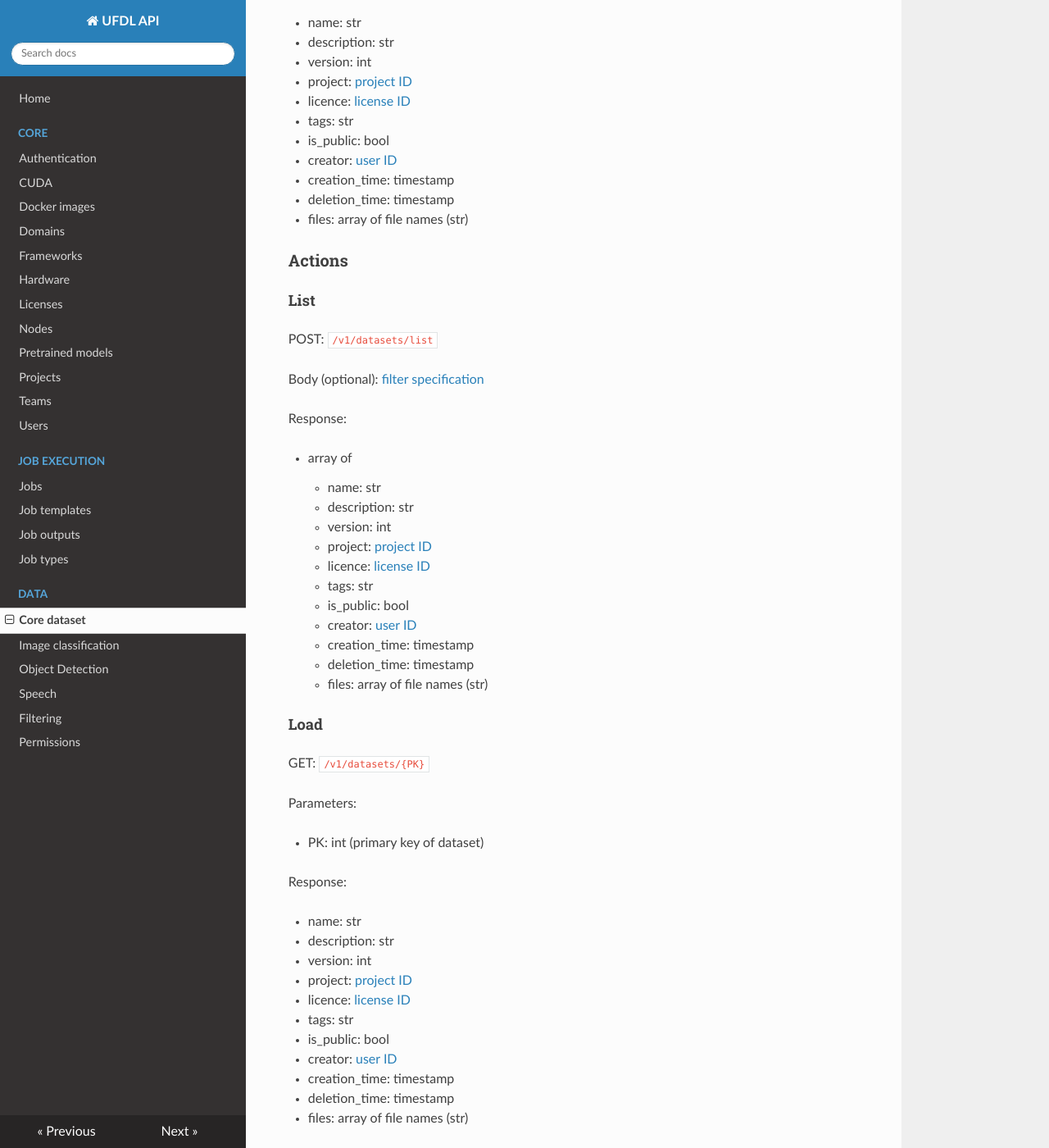
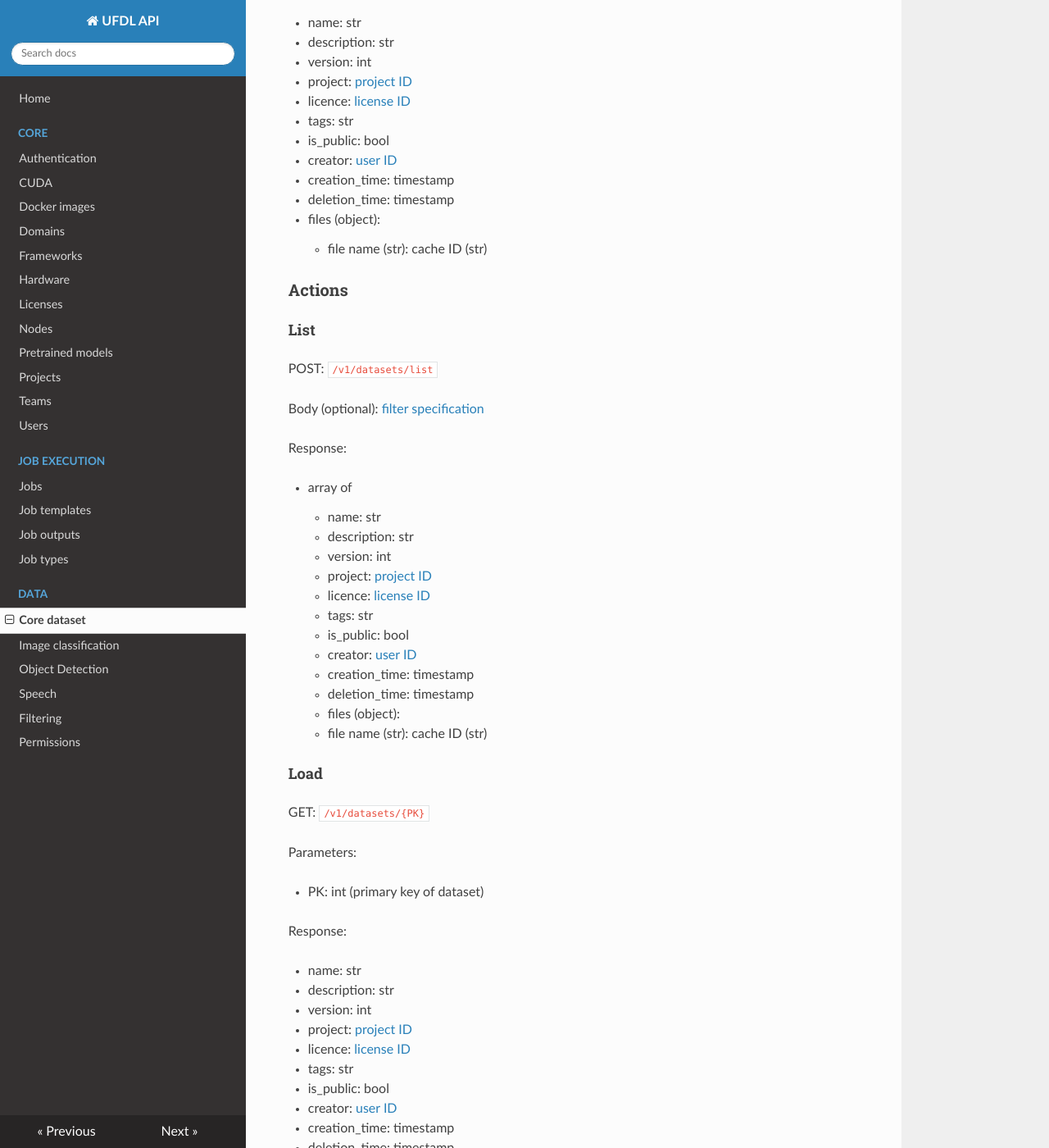
Before and after one commit to waikato-ufdl/ufdl-api, an MkDocs documentation site: the page built from docs/datasets.md, in a window 1280 px wide and 1400 px high, scrolled down 229 px. Shown: the whole window at 82% size. Built offline with MkDocs 1.6.1, drawn with Linux system fonts in a browser that asks for light colours; nearby versions of some CDN libraries; some of the changed text lies outside the part shown.

Commit message:
files is no longer an array but an object

```diff
--- a/docs/datasets.md
+++ b/docs/datasets.md
@@ -14,7 +14,9 @@ Available fields:
   * creator: [user ID](users.md)
   * creation_time: timestamp
   * deletion_time: timestamp
-  * files: array of file names (str)
+  * files (object):
+
+    * file name (str): cache ID (str)
 
 # Actions
 
@@ -38,7 +40,9 @@ Response:
     * creator: [user ID](users.md)
     * creation_time: timestamp
     * deletion_time: timestamp
-    * files: array of file names (str)
+    * files (object):
+
+      * file name (str): cache ID (str)
 
 ## Load
 
@@ -60,7 +64,9 @@ Response:
   * creator: [user ID](users.md)
   * creation_time: timestamp
   * deletion_time: timestamp
-  * files: array of file names (str)
+  * files (object):
+
+    * file name (str): cache ID (str)
 
 ## Add
 
@@ -89,7 +95,9 @@ Response:
   * creator: [user ID](users.md)
   * creation_time: timestamp
   * deletion_time: timestamp
-  * files: array of file names (str)
+  * files (object):
+
+    * file name (str): cache ID (str)
 
 ## Update
 
@@ -122,7 +130,9 @@ Response:
   * creator: [user ID](users.md)
   * creation_time: timestamp
   * deletion_time: timestamp
-  * files: array of file names (str)
+  * files (object):
+
+    * file name (str): cache ID (str)
 
 ## Partial update
 
@@ -155,7 +165,9 @@ Response:
   * creator: [user ID](users.md)
   * creation_time: timestamp
   * deletion_time: timestamp
-  * files: array of file names (str)
+  * files (object):
+
+    * file name (str): cache ID (str)
 
 
 ## Clear
@@ -179,7 +191,9 @@ Response:
   * creator: [user ID](users.md)
   * creation_time: timestamp
   * deletion_time: timestamp
-  * files: array of file names (str)
+  * files (object):
+
+    * file name (str): cache ID (str)
 
 Notes:
 
```
